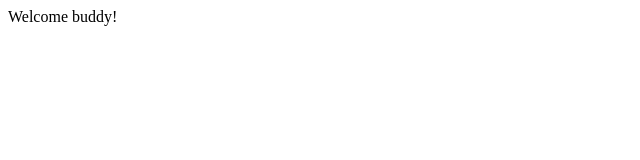
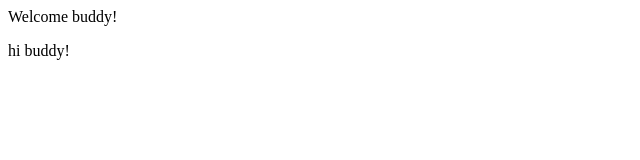
Before and after one commit to Guru677/localRepo, a plain HTML site: page index.html in a window 1280 px wide. Shown: the full height of the page, 0-640 px from the left. Drawn offline with Linux system fonts and the light colour scheme.

Commit message:
add new feature

```diff
--- a/index.html
+++ b/index.html
@@ -1 +1,2 @@
 <p>Welcome buddy!</p>
+<p>hi buddy!</p>
```
